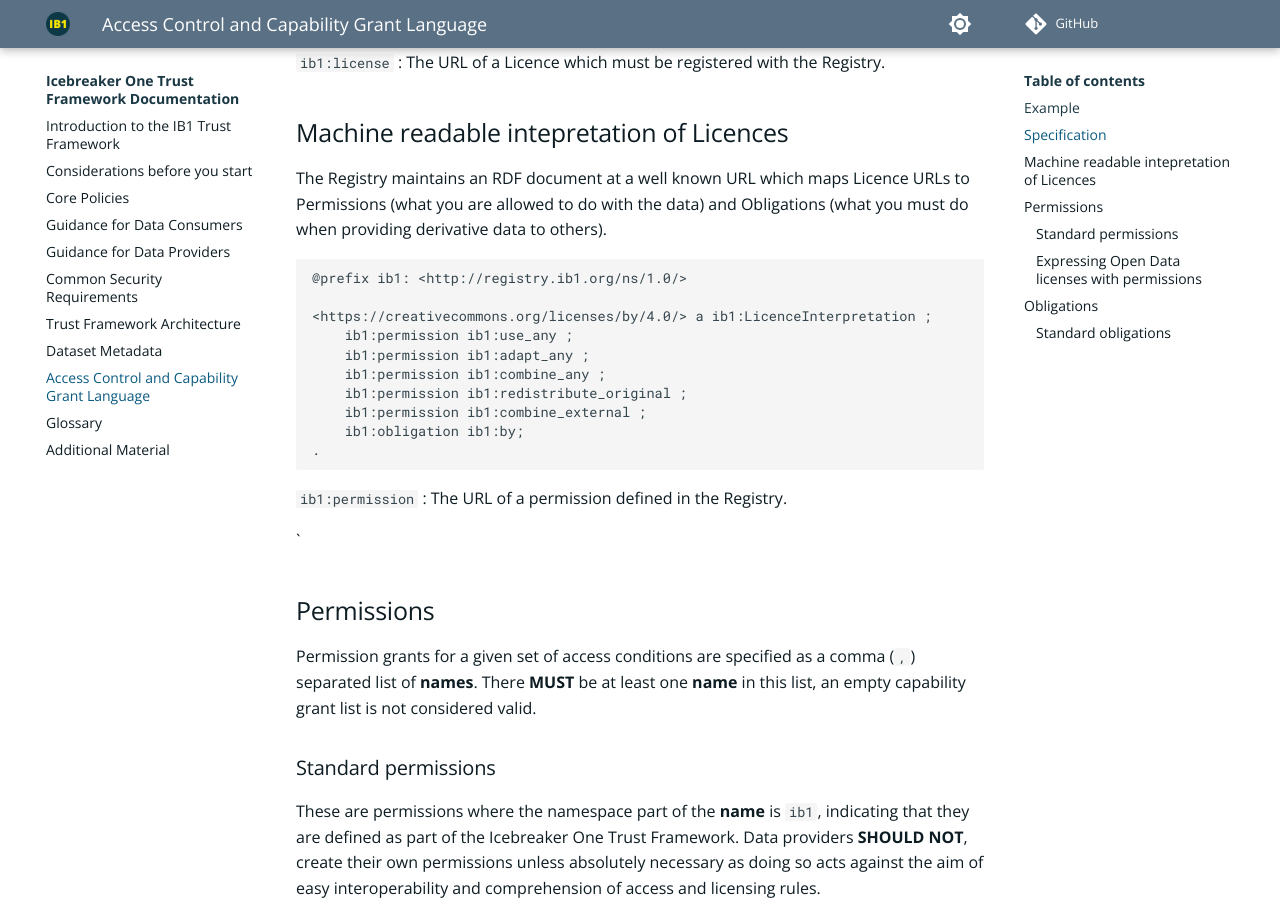
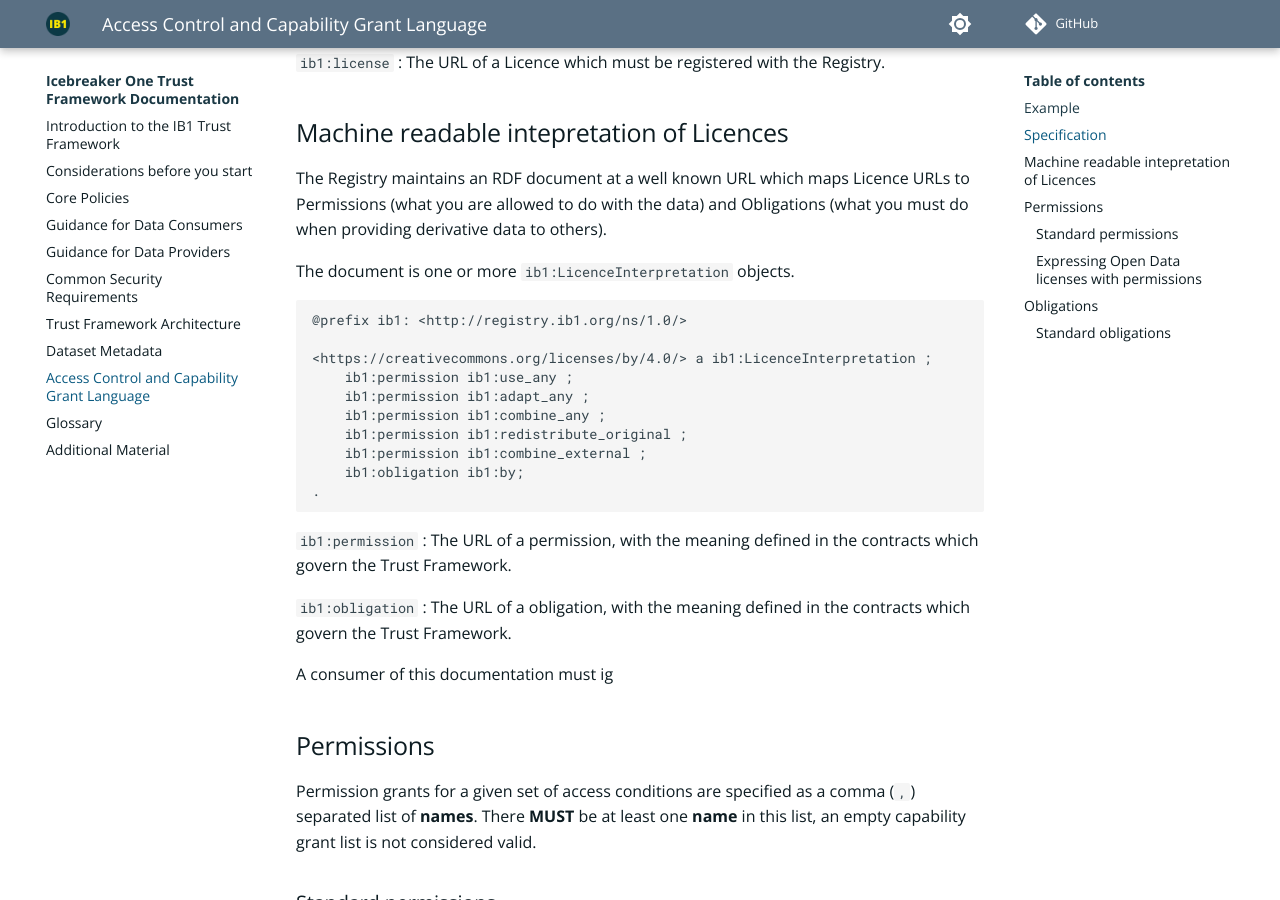
Before and after one commit to icebreakerone/ib1-technical-docs, an MkDocs documentation site: the page built from docs/access_control_specification.md, in a window 1280 px wide and 900 px high, scrolled down 1086 px. Built offline with MkDocs 1.6.1 and Material for MkDocs 9.7.7, drawn with Linux system fonts in a browser that asks for light colours; plug-ins that fetch from the network failed and are left out; comment, search, counter and statistics services are not loaded; the version menu is left out.

Commit message:
docs/access_control_specification.md updated from https://stackedit.net/

````diff
--- a/docs/access_control_specification.md
+++ b/docs/access_control_specification.md
@@ -43,6 +43,8 @@ An `ib1:AccessRule` describes a complete machine readable access rule for a data
 
 The Registry maintains an RDF document at a well known URL which maps Licence URLs to Permissions (what you are allowed to do with the data) and Obligations (what you must do when providing derivative data to others).
 
+The document is one or more `ib1:LicenceInterpretation` objects.
+
 ```
 @prefix ib1: <http://registry.ib1.org/ns/1.0/>
 
@@ -57,10 +59,12 @@ The Registry maintains an RDF document at a well known URL which maps Licence UR
 ```
 
 `ib1:permission`
-: The URL of a permission defined in the Registry.
+: The URL of a permission, with the meaning defined in the contracts which govern the Trust Framework.
 
-`
+`ib1:obligation`
+: The URL of a obligation, with the meaning defined in the contracts which govern the Trust Framework.
 
+A consumer of this documentation must ig
 
 ## Permissions
 
````
Also changed, not shown: other parts of docs/access_control_specification.md (+3 -3 lines).
